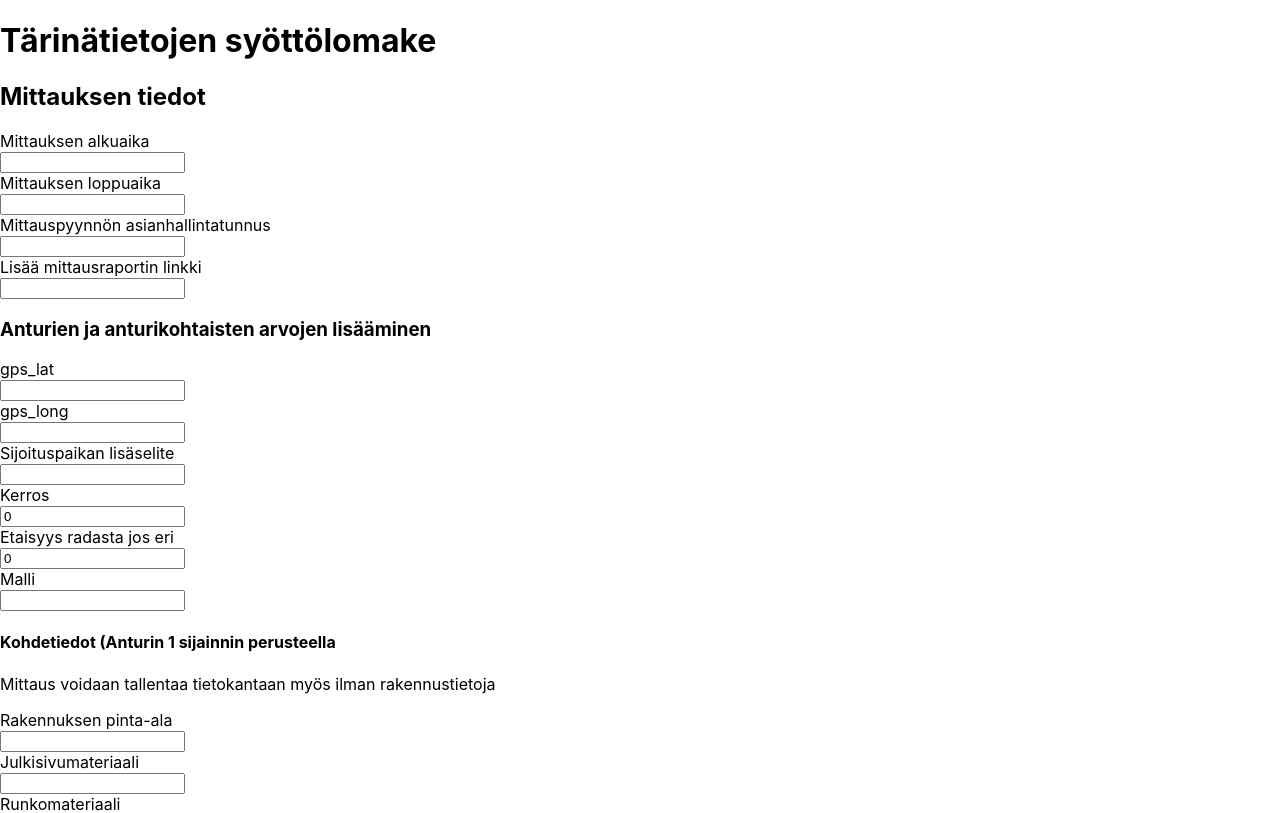
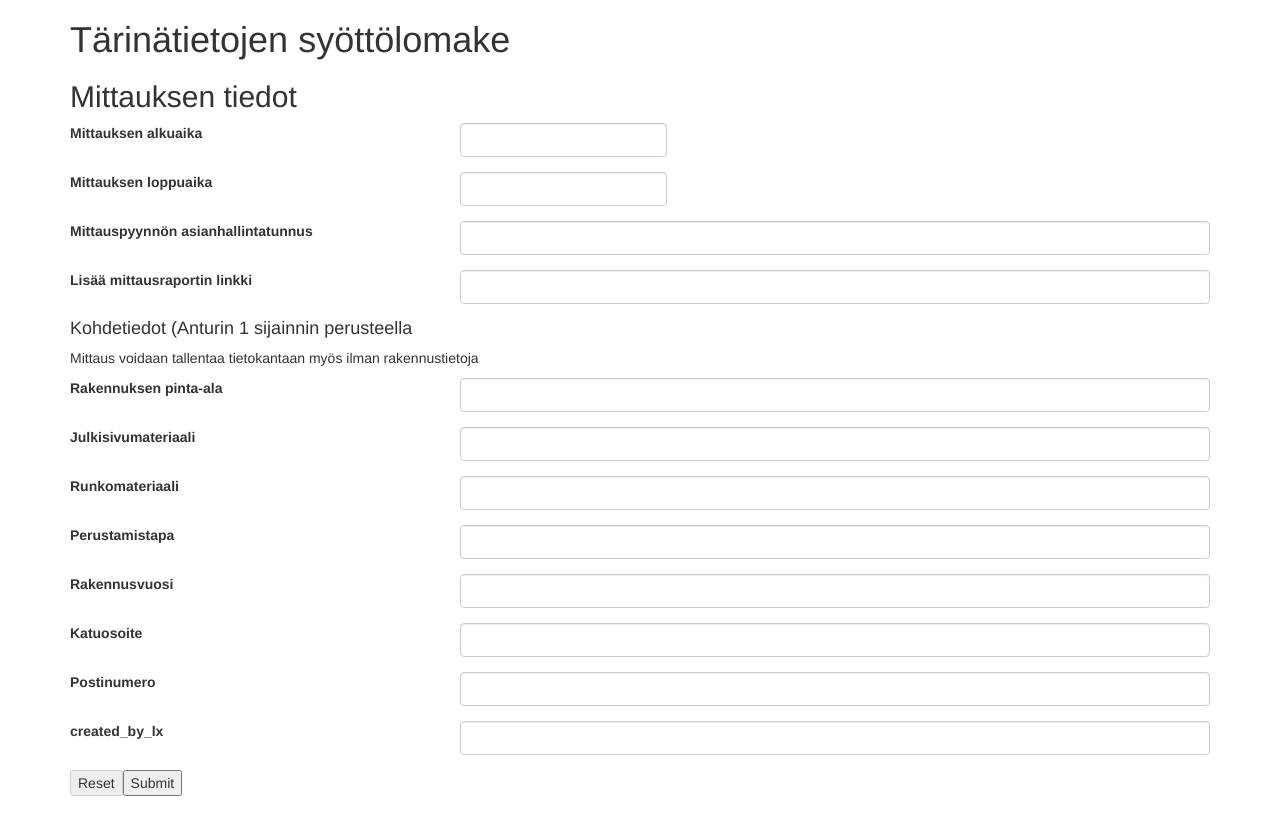
Before and after one commit to finnishtransportagency/Tarinamittaus-Backend, a React (Create React App) app in the folder src/main/app/: page /mittaus in a window 1280 px wide. Shown: the top 813 px of the page. Built offline with nearby package versions, Linux system fonts and the light colour scheme; no server answers.

Commit message:
Frontend: Basic bootstrap styling

```diff
--- a/src/main/app/package.json
+++ b/src/main/app/package.json
@@ -15,6 +15,7 @@
     "mobx": "^6.3.0",
     "mobx-react": "^7.1.0",
     "react": "^17.0.2",
+    "react-bootstrap": "^1.5.2",
     "react-datepicker": "^3.8.0",
     "react-dom": "^17.0.2",
     "react-router-dom": "^5.2.0",
--- a/src/main/app/src/components/CustomDatePicker.tsx
+++ b/src/main/app/src/components/CustomDatePicker.tsx
@@ -3,6 +3,10 @@ import DatePicker from "react-datepicker";
 import { fi } from "date-fns/locale";
 import { format, parse, isValid, isDate } from "date-fns";
 import { useField } from "formik";
+
+import Row from 'react-bootstrap/Row';
+import Col from 'react-bootstrap/Col';
+import Form from 'react-bootstrap/Form';
 
 import "react-datepicker/dist/react-datepicker.css";
 
@@ -21,11 +25,11 @@ export const FormikCustomDatePicker = ({ label, name, readOnly }: {label:string,
     const dateFormat = "yyyy-MM-dd";
 
     return (
-        <div className="col-sm-12">
-            <label htmlFor={name} className="row">
+        <Form.Group as={Row}>
+            <Form.Label column sm="4" htmlFor={name}>
                 {label}
-            </label>
-            <div className="row">
+            </Form.Label>
+            <Col sm="8">
                 <DatePicker
                     locale={fi}
                     dateFormat={dateFormat}
@@ -37,7 +41,7 @@ export const FormikCustomDatePicker = ({ label, name, readOnly }: {label:string,
                         helpers.setValue(newDate);
                     }}
                 />
-            </div>
-        </div>
+            </Col>
+        </Form.Group>
     );
 };
--- a/src/main/app/src/components/CustomNumber.tsx
+++ b/src/main/app/src/components/CustomNumber.tsx
@@ -1,28 +1,47 @@
-import React from "react";
 import { useField } from "formik";
 
-export const CustomNumber = ({ label, name, readOnly }: {label:string, name:string, readOnly:boolean} ) => {
+import Form from 'react-bootstrap/Form';
+import Row from 'react-bootstrap/Row';
+import Col from 'react-bootstrap/Col';
+
+export const CustomNumber = ({ label, name, readOnly }: { label: string, name: string, readOnly: boolean }) => {
     const [field, meta] = useField(name);
 
     return (
-        <div className="col-sm-12">
-            <label htmlFor={name} className="row">
-                {label}
-            </label>
-            <div className="row">
-                <input
+        <Form.Group as={Row} >
+            <Form.Label column sm="4" htmlFor={name} >{label}</Form.Label>
+            <Col sm="8">
+                <Form.Control
                     {...field}
                     id={name}
                     placeholder=""
                     type="number"
-                    className="tk-field form-control"
                     readOnly={readOnly}
                 />
-            </div>
-            {meta.touched && meta.error &&
-                <small className="react-form-message react-form-message-error">
-                    {meta.error}
-                </small>}
-        </div>
+                {meta.touched && meta.error &&
+                    <small className="react-form-message react-form-message-error">
+                        {meta.error}
+                    </small>}
+            </Col>
+        </Form.Group>
+        // <Row>
+        //     <label htmlFor={name}>
+        //         {label}
+        //     </label>
+        //     <div>
+        //         <input
+        //             {...field}
+        //             id={name}
+        //             placeholder=""
+        //             type="number"
+        //             className="tk-field form-control"
+        //             readOnly={readOnly}
+        //         />
+        //     </div>
+        //     {meta.touched && meta.error &&
+        //         <small className="react-form-message react-form-message-error">
+        //             {meta.error}
+        //         </small>}
+        // </Row>
     );
 };
--- a/src/main/app/src/components/CustomText.tsx
+++ b/src/main/app/src/components/CustomText.tsx
@@ -1,28 +1,29 @@
 import React from "react";
 import { useField } from "formik";
+import Row from 'react-bootstrap/Row';
+import Form from 'react-bootstrap/Form';
+import Col from 'react-bootstrap/Col';
 
-export const CustomText = ({ label, name, readOnly }: {label:string, name:string, readOnly:boolean} ) => {
+export const CustomText = ({ label, name, readOnly }: { label: string, name: string, readOnly: boolean }) => {
     const [field, meta] = useField(name);
 
     return (
-        <div className="col-sm-12">
-            <label htmlFor={name} className="row">
-                {label}
-            </label>
-            <div className="row">
-                <input
+        <Form.Group as={Row}>
+            <Form.Label column sm="4" htmlFor={name} >{label}</Form.Label>
+            <Col sm="8">
+
+                <Form.Control
                     {...field}
                     id={name}
                     placeholder=""
                     type="text"
-                    className="tk-field form-control"
                     readOnly={readOnly}
                 />
-            </div>
+            </Col>
             {meta.touched && meta.error &&
                 <small className="react-form-message react-form-message-error">
                     {meta.error}
                 </small>}
-        </div>
+        </Form.Group>
     );
 };
--- a/src/main/app/src/index.tsx
+++ b/src/main/app/src/index.tsx
@@ -4,6 +4,9 @@ import './index.css';
 import App from './App';
 import reportWebVitals from './reportWebVitals';
 import { Provider } from "mobx-react";
+
+//Importing the bootstrap CSS
+import 'bootstrap/dist/css/bootstrap.min.css';
 
 import MittausStore from './stores/MittausStore';
 
--- a/src/main/app/src/views/MittausForm.tsx
+++ b/src/main/app/src/views/MittausForm.tsx
@@ -7,6 +7,7 @@ import { CustomNumber } from '../components/CustomNumber';
 import { CustomText } from '../components/CustomText';
 import AsennettuAnturiForm from './AsennettuAnturiForm';
 import AsennettuAnturiStore from '../stores/AsennettuAnturiStore';
+import Form from 'react-bootstrap/Form';
 
 
 const validationSchema = Yup.object().shape({
@@ -57,7 +58,7 @@ const MittausForm = ({ mittaus }: { mittaus: MittausStore }) => {
         }}
       >
         {formik => (
-          <form onSubmit={formik.handleSubmit}>
+          <Form onSubmit={formik.handleSubmit}>
             <FormikCustomDatePicker
               label="Mittauksen alkuaika"
               name="alkauaika"
@@ -79,7 +80,7 @@ const MittausForm = ({ mittaus }: { mittaus: MittausStore }) => {
               readOnly={false}
             />
             {/* tähän anturi komponentit */}
-            <AsennettuAnturiForm asennettuAnturi={new AsennettuAnturiStore} />
+            {/* <AsennettuAnturiForm asennettuAnturi={new AsennettuAnturiStore} /> */}
             <h4>Kohdetiedot (Anturin 1 sijainnin perusteella</h4>
             <p>Mittaus voidaan tallentaa tietokantaan myös ilman rakennustietoja</p>
             <CustomText
@@ -134,7 +135,7 @@ const MittausForm = ({ mittaus }: { mittaus: MittausStore }) => {
               Submit
             </button>
             <DisplayFormikState props={formik} />
-          </form>
+          </Form>
 
         )}
       </Formik>
--- a/src/main/app/src/views/MittausView.tsx
+++ b/src/main/app/src/views/MittausView.tsx
@@ -9,14 +9,15 @@ import { CustomText } from '../components/CustomText';
 import { FormikCustomDatePicker } from '../components/CustomDatePicker';
 import { CustomNumber } from '../components/CustomNumber';
 import MittausForm from './MittausForm';
+import Container from 'react-bootstrap/Container';
 
 
 const MittausView = observer(({ mittaus }: { mittaus: MittausStore }) => {
   return (
-    <>
+    <Container>
       <h1>Tärinätietojen syöttölomake</h1>
       <MittausForm mittaus={mittaus} />
-    </>
+    </Container>
   )
 })
 export default MittausView;
```
